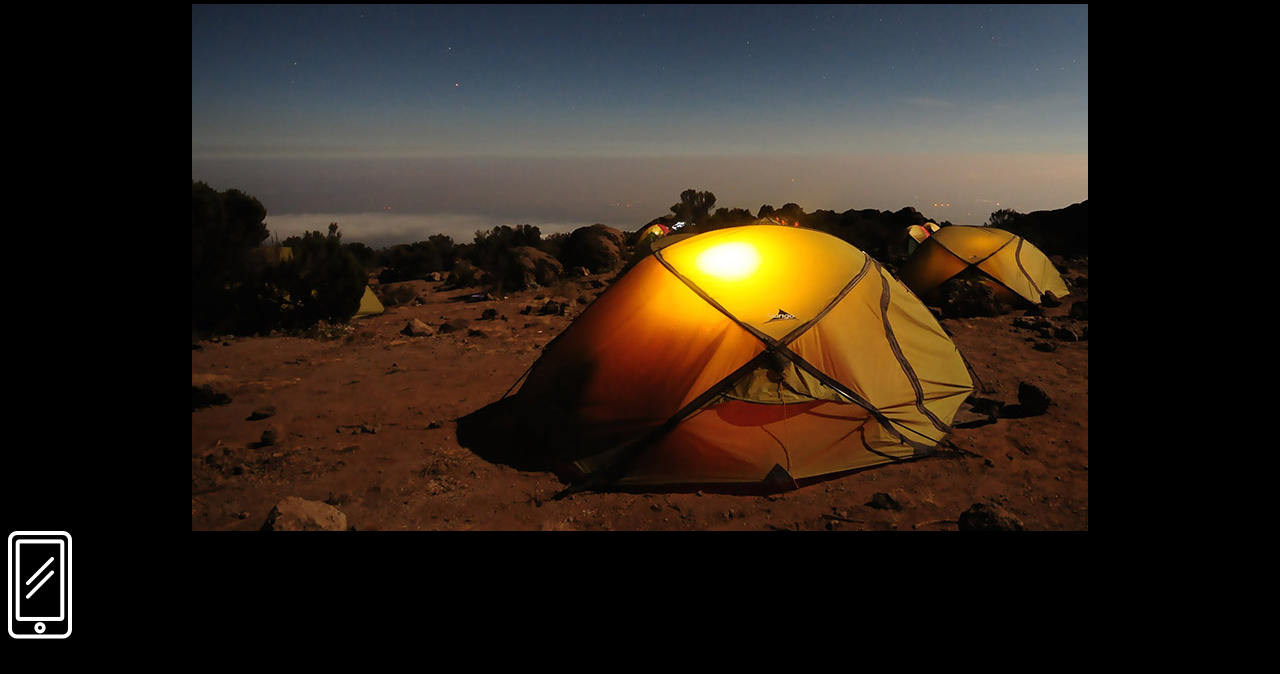
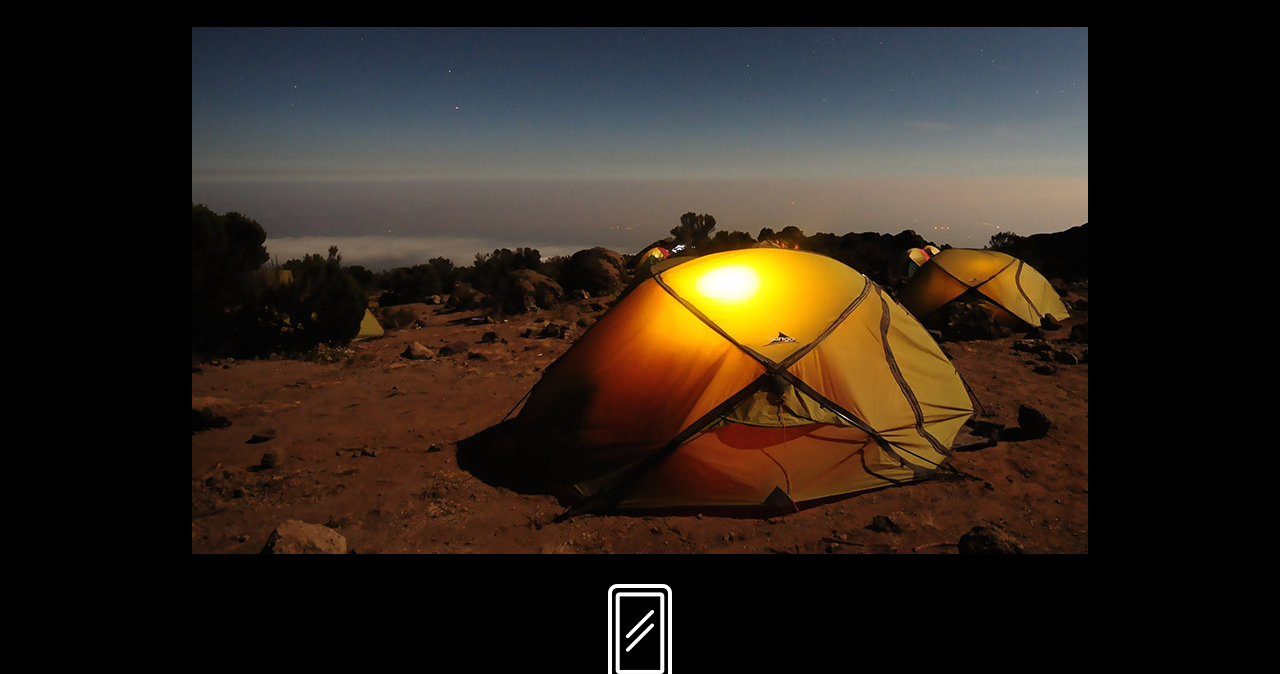
Before and after one commit to jfoppes/excursion, a plain HTML site: page index.html in a window 1280 px wide. Shown: the part 426-1100 px from the top of the page. Drawn offline with Linux system fonts and the light colour scheme.

Commit message:
Fine tunining immage placem,nt

```diff
--- a/index.html
+++ b/index.html
@@ -18,7 +18,7 @@
       <p>Excursion remembers places you like, and recomends new points of interest arround you</p>
       <img class="vid"src="resources/images/camp.jpg" alt="Tents at dusk overlooking a cliff">
     </div>
-    <img src="resources/images/phone.png" alt="Cell-phone graphic">
+    <img class="vid" src="resources/images/phone.png" alt="Cell-phone graphic">
     <h2>Coming Soon for iPhone and Android</h2>
     <p class="link" href="">Download Excusion (Coming Soon!)</p>
     <p id="copyright">© Excursion</p>
--- a/resources/css/style.css
+++ b/resources/css/style.css
@@ -9,7 +9,6 @@ h1{
   color: white;
   text-align: center;
   }
-
 
 
 h2 {
@@ -30,6 +29,8 @@ p {
   margin-left: auto;
   margin-right: auto;
   display: block;
+  margin-bottom: auto;
+  margin-top: 30px;
 }
 
 .link {
```
Also changed, not shown: 1 other file.
